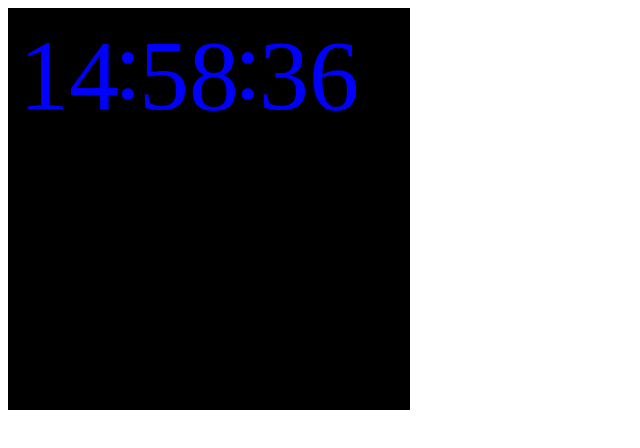
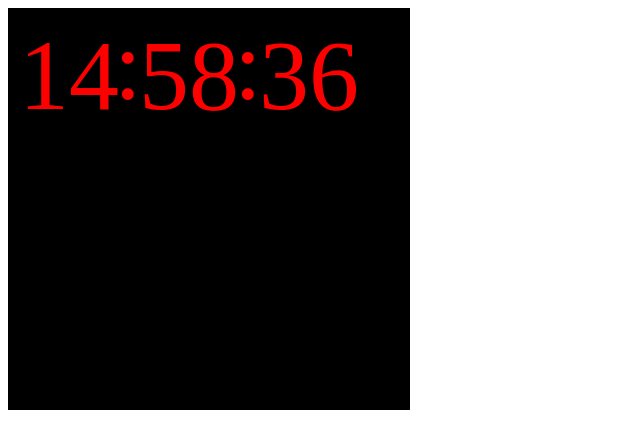
Before and after one commit to vuxer/test, a plain HTML site: page index.html in a window 1280 px wide. Shown: the whole page, without its empty margins (0-640 px from the left). Drawn offline with Linux system fonts and the light colour scheme.

Commit message:
Update index.html

```diff
--- a/index.html
+++ b/index.html
@@ -17,7 +17,7 @@ function draw(){
 	ctx.clearRect(0,0,canvas.width,canvas.height);
 	ctx.font="100px Times New Roman";
 	var time=new Date();
-	ctx.fillStyle="blue";
+	ctx.fillStyle="red";
 	ctx.fillText(time.getHours(),10,100);
 	ctx.fillText(":",105,90);
 	ctx.fillText(time.getMinutes(),130,100);
```
